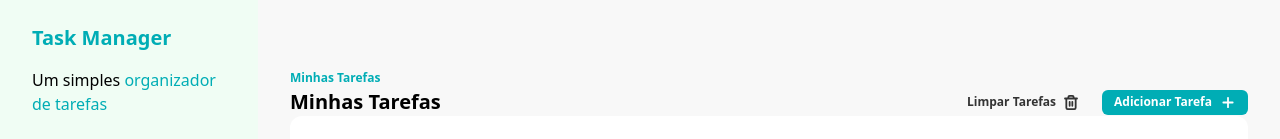
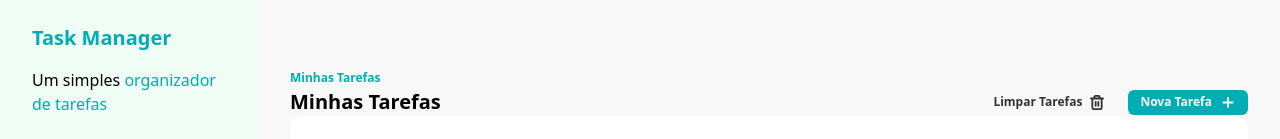
Before and after one commit to eracksonsouza/todo-master, a React (Vite) app: page / in a window 1280 px wide. Shown: the top 139 px of the page. Built offline with nearby package versions, Linux system fonts and the light colour scheme.

Commit message:
feat: add initial AddTaskDialog component

```diff
--- /dev/null
+++ b/src/components/AddTaskDialog.jsx
@@ -0,0 +1,20 @@
+import { createPortal } from "react-dom";
+
+const AddTaskDialog = ({ isOpen }) => {
+  if (!isOpen) return null;
+  //o createPortal foi utilizado para igualar o componente AddTaskDialog junto com a div root
+  //ele vai ser renderizado onde a gente colocar como segundo parametro
+  return createPortal(
+    <div className="fixed bottom-0 backdrop-blur left-0 top-0 flex h-screen w-screen items-center justify-center">
+      {/* Criando a caixa do dialog */}
+      <div className="p-5 rounded-xl text-center bg-white shadow">
+            <h2 className="text-[#35383e] text-xl font-semibold ">Nova Tarefa</h2>
+            <p className="text-[#9a9c9f] ">Insira as informações abaixo</p>
+      </div>
+    </div>,
+    document.body
+    //aqui vai ser onde eu vou querer renderizar
+  );
+};
+
+export default AddTaskDialog;
--- a/src/components/Tasks.jsx
+++ b/src/components/Tasks.jsx
@@ -11,9 +11,11 @@ import TasksSeparator from "./TasksSeparator";
 import { TASKS } from "./constants/tasks";
 import TaskItem from "./TaskItem";
 import { toast } from "sonner";
+import AddTaskDialog from "./AddTaskDialog";
 
 const Tasks = () => {
   const [tasks, setTasks] = useState(TASKS);
+  const [addTaskDialogIsOpen, setAddTaskDialogIsOpen] = useState(false)
 
   const morningTasks = tasks.filter((tasks) => tasks.time === "morning");
 
@@ -70,10 +72,12 @@ const Tasks = () => {
             <TrashIcon />
           </Button>
 
-          <Button>
-            Adicionar Tarefa
+          <Button onClick={() => setAddTaskDialogIsOpen(true)}>
+            Nova Tarefa
             <AddIcon />
           </Button>
+
+          <AddTaskDialog isOpen={addTaskDialogIsOpen}/>
         </div>
       </div>
 
```
